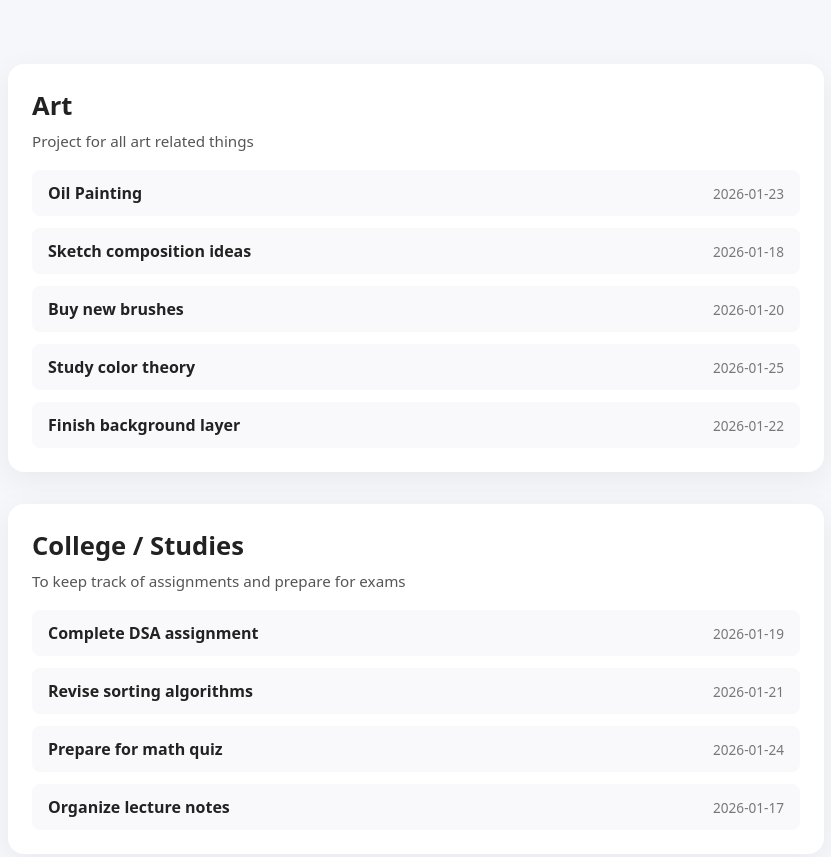
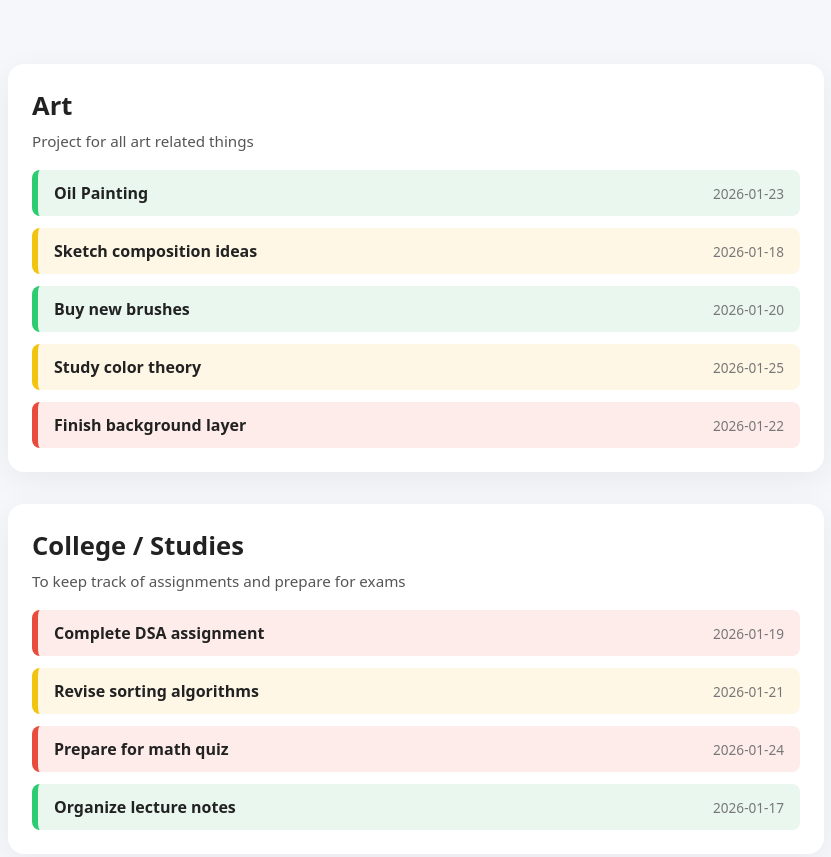
Before and after one commit to navs04/todo-list, a website built with webpack: page src/template.html in a window 1280 px wide. Shown: the top 857 px of the page, without its empty margins (224-1055 px from the left). Built offline with nearby package versions, Linux system fonts and the light colour scheme.

Commit message:
added different colors for todo priorities

```diff
--- a/src/create.js
+++ b/src/create.js
@@ -23,6 +23,16 @@ function createProject(project){
         todoTitle.textContent = todoArray[i].title;
         todoDueDate.textContent = todoArray[i].dueDate;
 
+        if(todoArray[i].priority == "low"){
+            todoContainer.classList.add("low");
+        }
+        else if (todoArray[i].priority == "medium"){
+            todoContainer.classList.add("medium");
+        }
+        else if (todoArray[i].priority == "high"){
+            todoContainer.classList.add("high");
+        }
+
         todoContainer.append(todoTitle, todoDueDate);
         projectTodos.append(todoContainer);
     }
--- a/src/styles.css
+++ b/src/styles.css
@@ -55,8 +55,6 @@ body{
 }
 
 .todos:hover{
-    background-color: #eef0f7;
-    transform: translateY(-1px);
     box-shadow: 0 0.3rem 1rem rgba(0, 0, 0, 0.05);
 }
 
@@ -74,3 +72,22 @@ body{
 .projects, .todos{
     transition: box-shadow 0.2s ease;
 }
+
+.low{
+    background-color : #e9f7ef;
+    border-left: 6px solid #2ecc71;
+}
+
+.medium{
+    background-color: #fff7e6;
+    border-left: 6px solid #f1c40f;
+}
+
+.high{
+    background-color: #fdecea;
+    border-left: 6px solid #e74c3c;
+}
+
+.low:hover, .medium:hover, .high:hover {
+    filter: brightness(0.97);
+}
```
